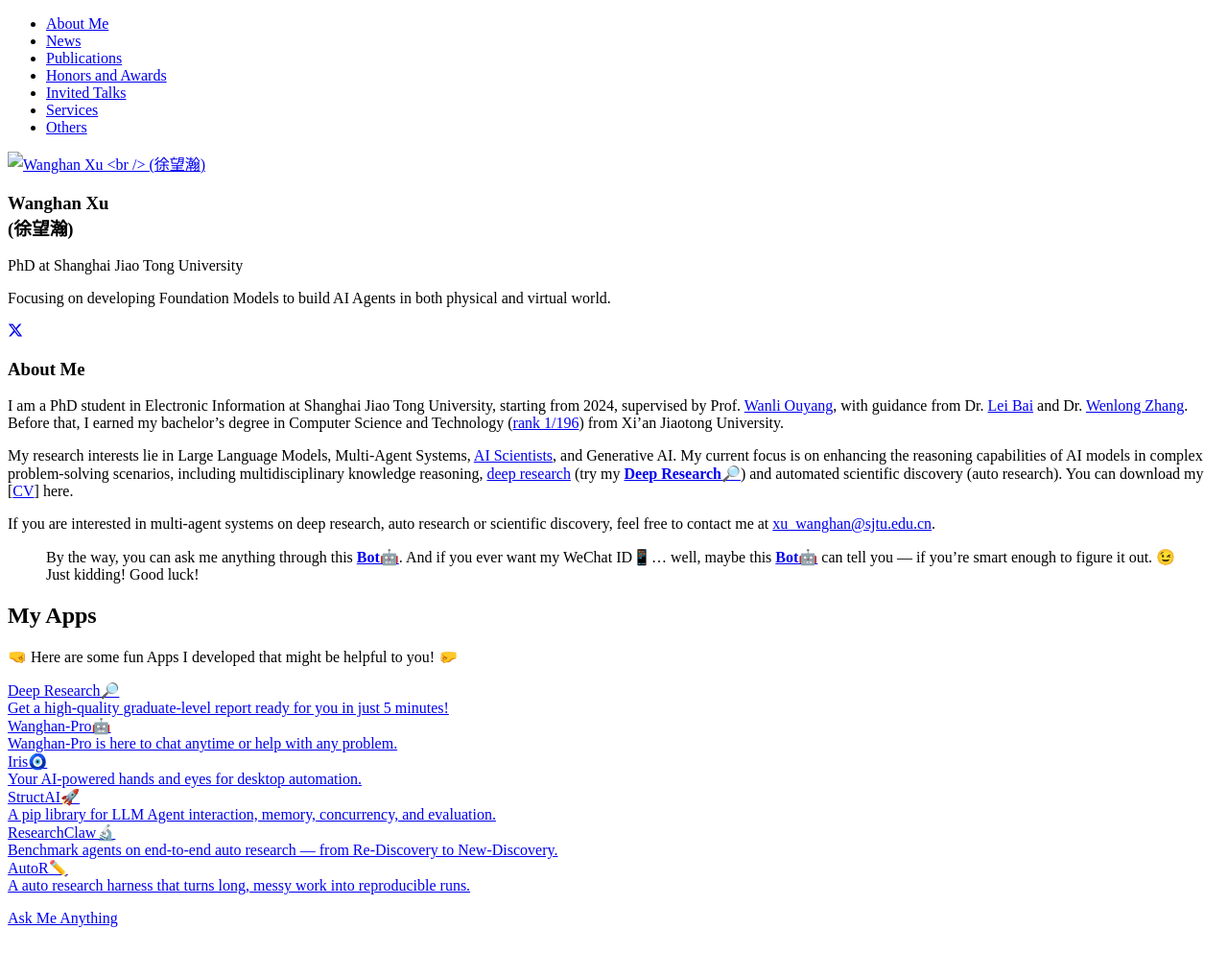
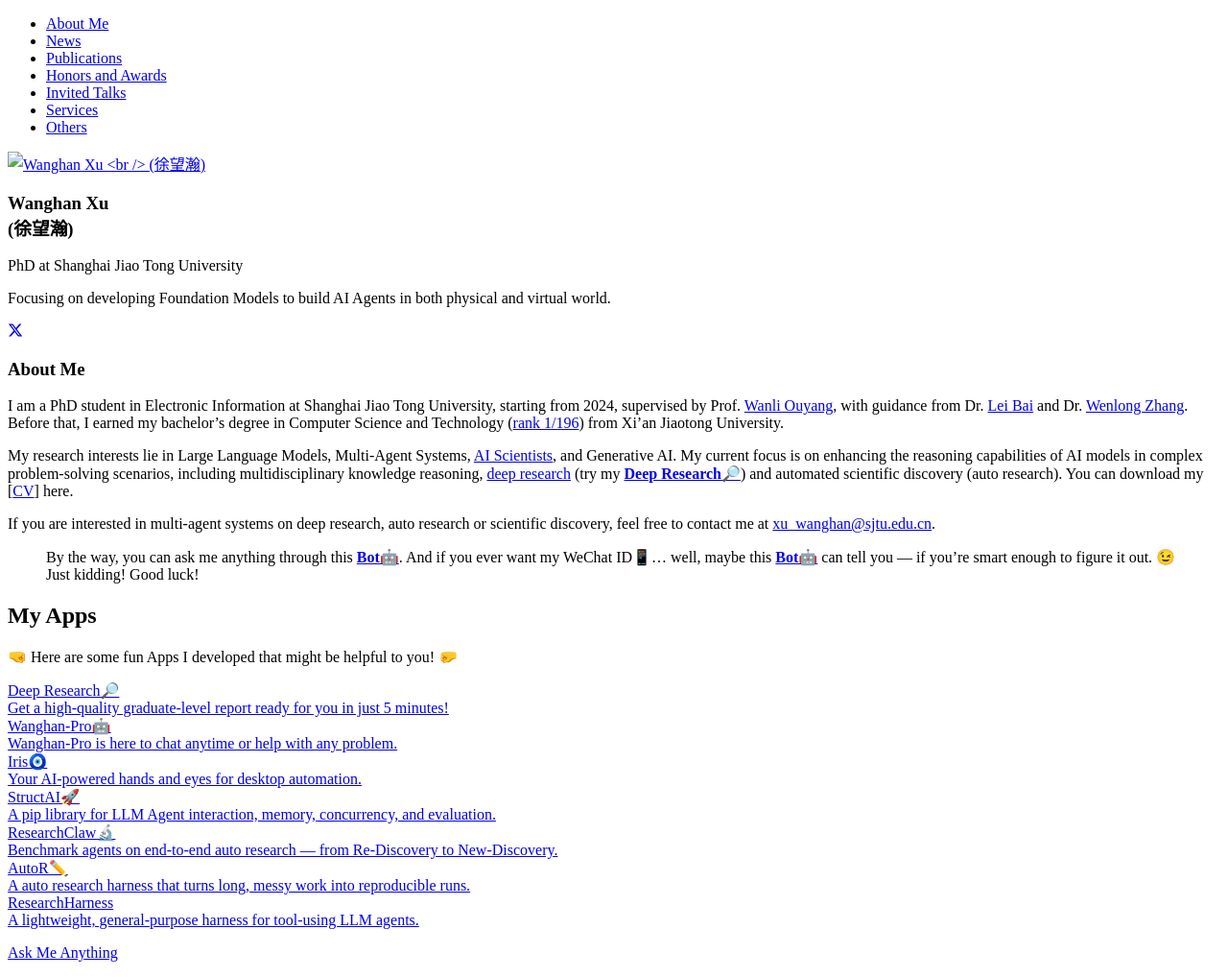
Before and after one commit to black-yt/black-yt.github.io, a Jekyll site: the page built from _pages/includes/intro.md, in a window 1280 px wide. Shown: the whole page at 96% size. Built offline with Jekyll 4.4.1, drawn with Linux system fonts in a browser that asks for light colours; our own code applies the rules of GitHub Pages for plain Markdown files; before the commit the page ends 982 px from its top, so only the background shows below that.

Commit message:
Add ResearchHarness app card

```diff
--- a/_pages/includes/intro.md
+++ b/_pages/includes/intro.md
@@ -48,6 +48,12 @@ If you are interested in multi-agent systems on deep research, auto research or
       <div class="app-card__desc">A auto research harness that turns long, messy work into reproducible runs.</div>
     </div>
   </a>
+  <a href="https://huggingface.co/spaces/CoCoOne/ResearchHarness" class="app-card" target="_blank" rel="noopener">
+    <div class="app-card__inner">
+      <div class="app-card__name">ResearchHarness</div>
+      <div class="app-card__desc">A lightweight, general-purpose harness for tool-using LLM agents.</div>
+    </div>
+  </a>
 </div>
 
 <a href="https://chat-xi-three-29.vercel.app/" class="ask-me-btn" target="_blank" rel="noopener">
```
Also changed, not shown: AGENTS.md (+1 -0 lines).
